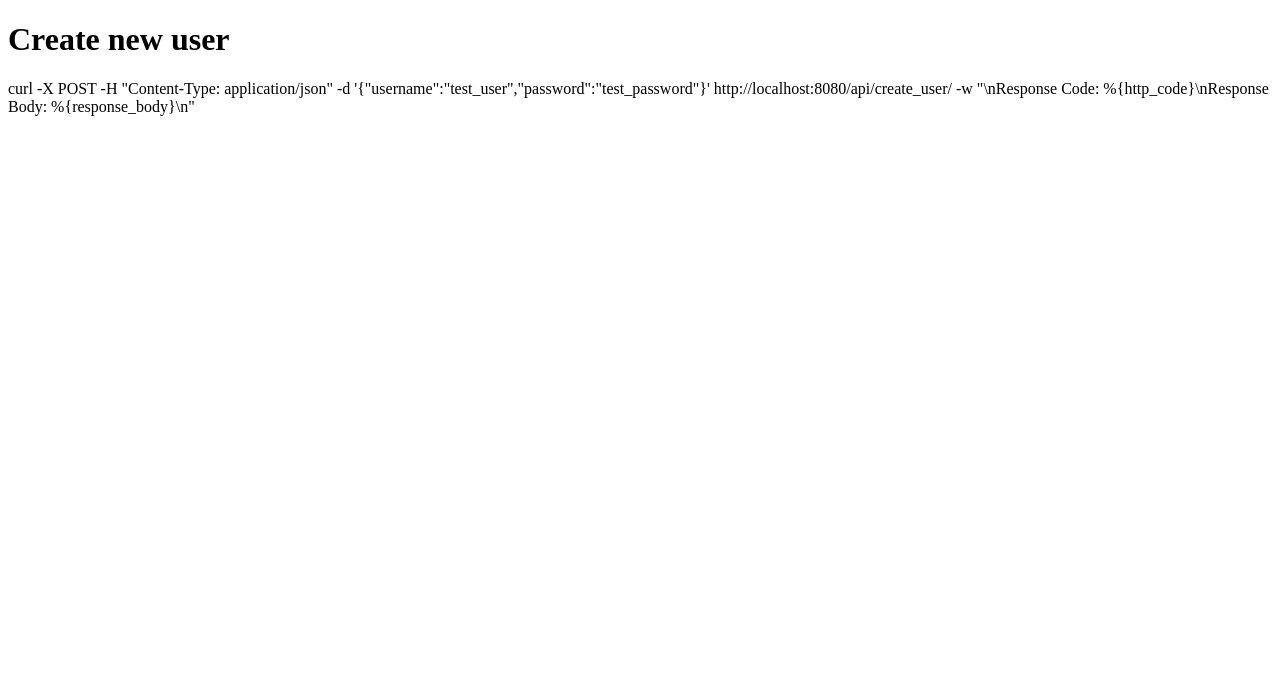
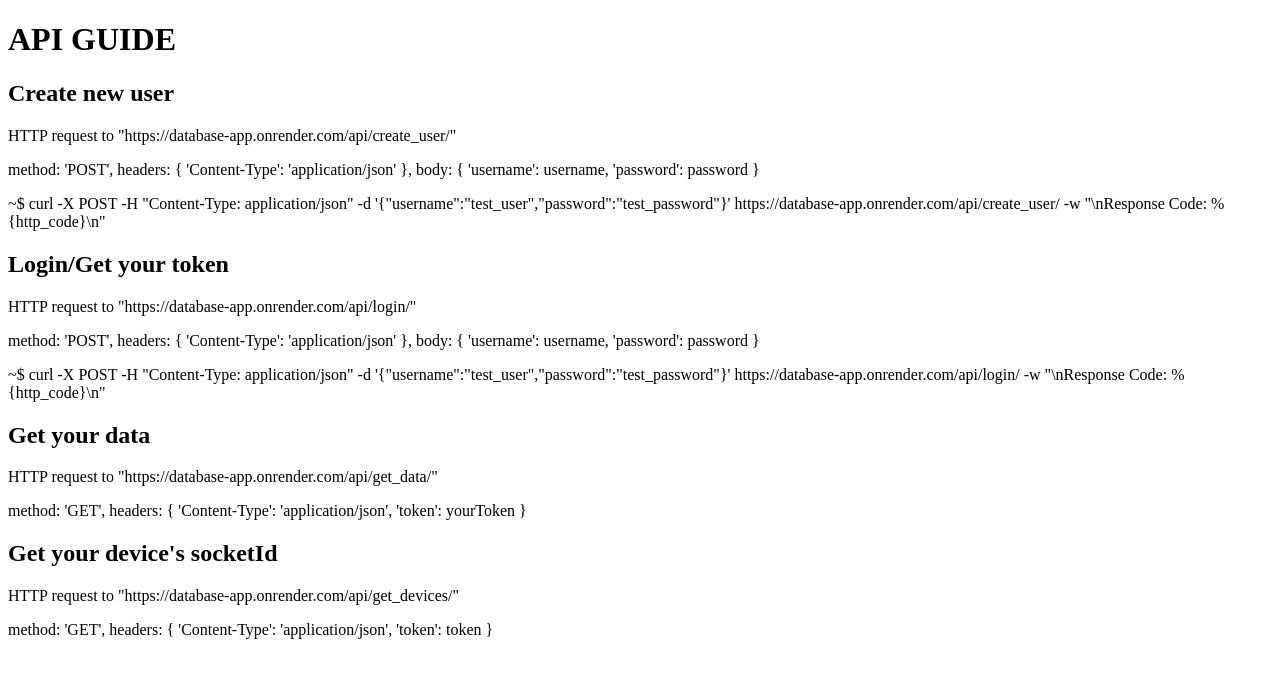
Before and after one commit to tranquochuy645/mongodb-socket.io-express, a website: page public/doc/index.html in a window 1280 px wide. Drawn offline with Linux system fonts and the light colour scheme.

Commit message:
added_doc

```diff
--- a/index.js
+++ b/index.js
@@ -37,7 +37,7 @@ async function run() {
     io.on('connection',
         (socket) => {
             console.log('New socket connection!!');
-            socket.on('toMyDevice', message => {
+            socket.on('toSocketId', message => {
 
                 var messageSplit = message.data.split(",");
                 io.to(messageSplit[0]).emit('remote', messageSplit[1]);
@@ -46,7 +46,7 @@ async function run() {
                 // console.log(message);
                 //emit message to device
             });
-            socket.on('toDatabase', message => {
+            socket.on('toMyDatabase', message => {
                 // console.log(message)
                 try {
 
--- a/package.json
+++ b/package.json
@@ -24,7 +24,6 @@
     "express": "^4.18.2",
     "http": "^0.0.1-security",
     "mongodb": "^5.1.0",
-    "nodemon": "^2.0.22",
     "socket.io": "^4.6.1"
   },
   "engines": {
--- a/public/doc/index.html
+++ b/public/doc/index.html
@@ -1,17 +1,66 @@
 <!DOCTYPE html>
 <html lang="en">
+
 <head>
     <meta charset="UTF-8">
     <meta http-equiv="X-UA-Compatible" content="IE=edge">
     <meta name="viewport" content="width=device-width, initial-scale=1.0">
     <title>Document</title>
 </head>
+
 <body>
-    <div>
-        <h1>Create new user</h1>
-        <p>curl -X POST -H "Content-Type: application/json" -d '{"username":"test_user","password":"test_password"}' http://localhost:8080/api/create_user/ -w "\nResponse Code: %{http_code}\nResponse Body: %{response_body}\n"
-        </p>
+    <h1>API GUIDE</h1>
+    <h2>Create new user</h2>
 
-    </div>
+    <p>HTTP request to "https://database-app.onrender.com/api/create_user/"</p>
+    <p>method: 'POST',
+        headers: {
+        'Content-Type': 'application/json'
+        },
+        body: {
+        'username': username,
+        'password': password
+        }</p>
+    <p>~$ curl -X POST -H "Content-Type: application/json" -d '{"username":"test_user","password":"test_password"}'
+        https://database-app.onrender.com/api/create_user/ -w "\nResponse Code: %{http_code}\n"
+    </p>
+    <h2>Login/Get your token</h2>
+    <p> HTTP request to "https://database-app.onrender.com/api/login/" </p>
+    <p>
+        method: 'POST',
+        headers: {
+        'Content-Type': 'application/json'
+        },
+        body: {
+        'username': username,
+        'password': password
+        }
+    </p>
+    <p>~$ curl -X POST -H "Content-Type: application/json" -d '{"username":"test_user","password":"test_password"}'
+        https://database-app.onrender.com/api/login/ -w "\nResponse Code: %{http_code}\n"
+    </p>
+    <h2>Get your data</h2>
+    <p> HTTP request to "https://database-app.onrender.com/api/get_data/" </p>
+    <p>
+        method: 'GET',
+        headers: {
+        'Content-Type': 'application/json',
+        'token': yourToken
+        }
+
+    </p>
+    <h2>Get your device's socketId</h2>
+    <p>HTTP request to "https://database-app.onrender.com/api/get_devices/"</p>
+    <p>method: 'GET',
+
+        headers: {
+        'Content-Type': 'application/json',
+        'token': token
+        }</p>
+
+
+
+
 </body>
+
 </html>
```
Also changed, not shown: public/dashboard/index.html (+14 -1 lines), public/login/index.html (+5 -0 lines), public/register/index.html (+2 -0 lines).
